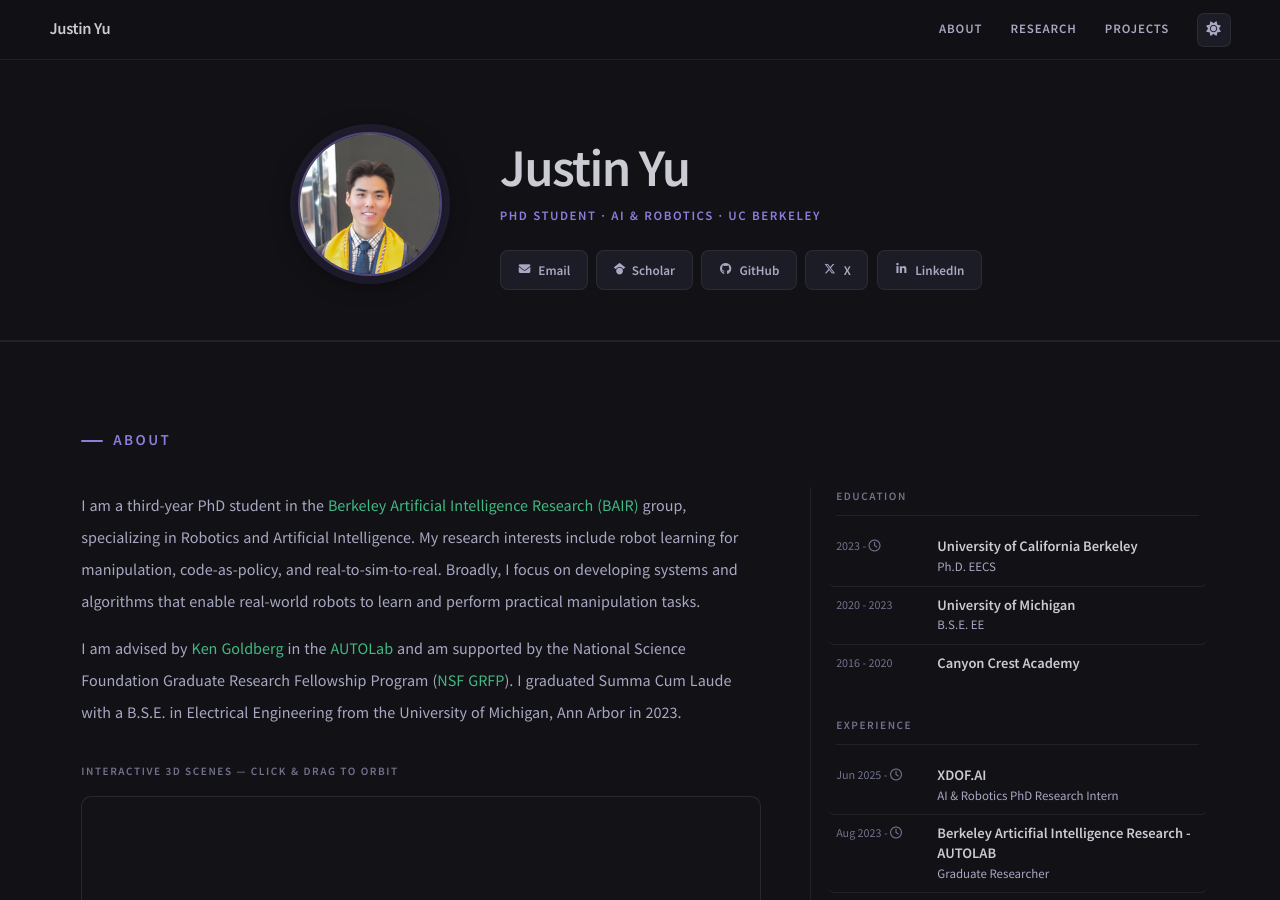
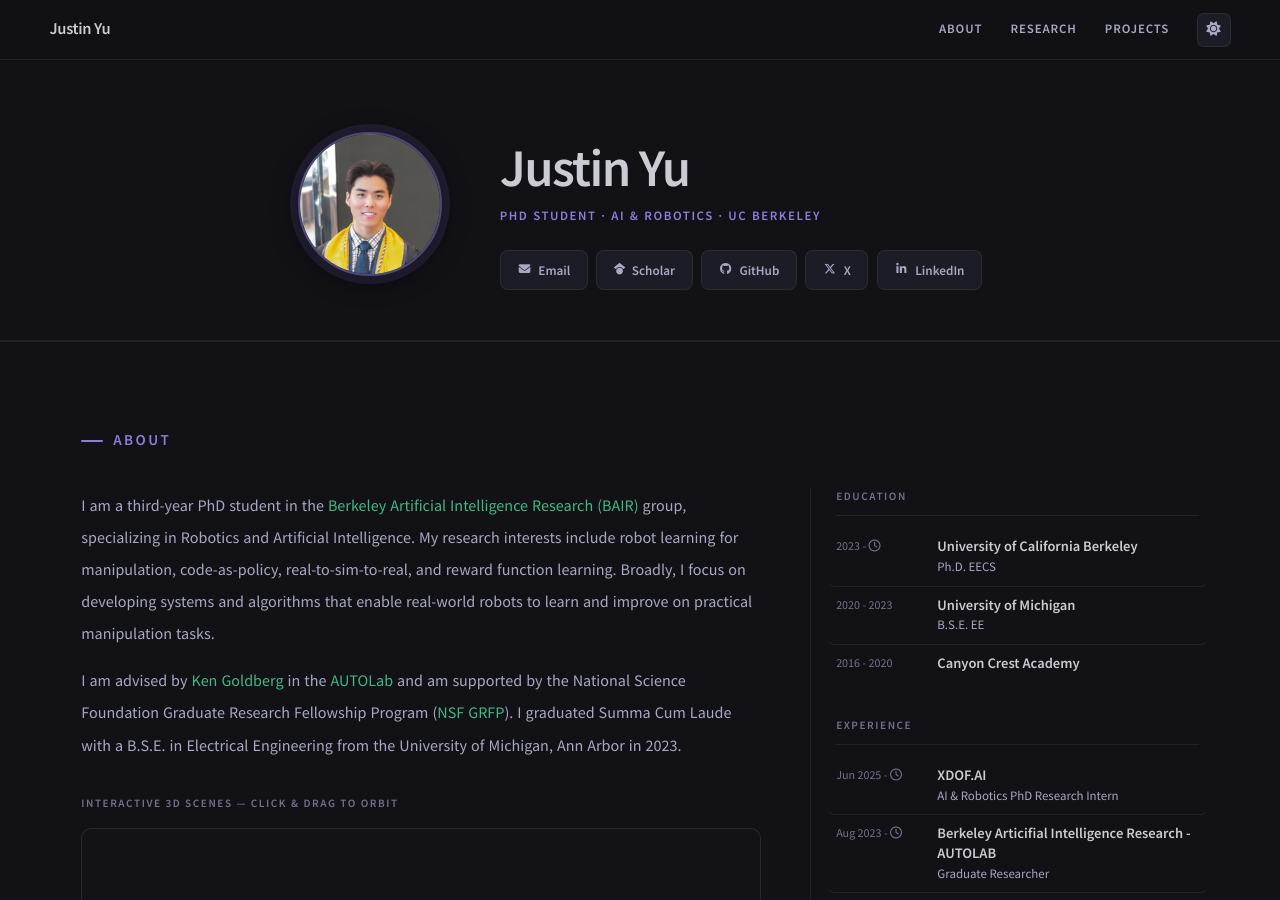
Before and after one commit to uynitsuj/uynitsuj.github.io, a Jekyll site: the page built from index.html, in a window 1280 px wide and 900 px high. Built offline with Jekyll 4.4.1, drawn with Linux system fonts in a browser that asks for light colours; nearby versions of some CDN libraries; a script that is not in the unit is left out.

Commit message:
update about

```diff
--- a/_includes/sections/about.html
+++ b/_includes/sections/about.html
@@ -4,7 +4,7 @@
     <a href="https://bair.berkeley.edu/" target="_blank">Berkeley Artificial Intelligence Research (BAIR)</a>
     group, specializing in Robotics and Artificial Intelligence. My research interests include robot learning
     for manipulation, real-to-sim-to-real, and reward function learning. Broadly, I focus on developing systems
-    and algorithms that enable real-world robots to learn and perform practical manipulation tasks.
+    and algorithms that enable real-world robots to learn and improve on practical manipulation tasks.
   </p>
   <p style="margin-top:0.9rem;">
     I am advised by <a href="https://goldberg.berkeley.edu/" target="_blank">Ken Goldberg</a> in the
--- a/_layouts/home.html
+++ b/_layouts/home.html
@@ -710,8 +710,8 @@ hr.section-rule { border: none; border-top: 1px solid var(--border); margin: 0;
               I am a third-year PhD student in the
               <a href="https://bair.berkeley.edu/" target="_blank">Berkeley Artificial Intelligence Research (BAIR)</a>
               group, specializing in Robotics and Artificial Intelligence. My research interests include robot learning
-              for manipulation, code-as-policy, and real-to-sim-to-real. Broadly, I focus on developing systems
-              and algorithms that enable real-world robots to learn and perform practical manipulation tasks.
+              for manipulation, code-as-policy, real-to-sim-to-real, and reward function learning. Broadly, I focus on developing systems
+              and algorithms that enable real-world robots to learn and improve on practical manipulation tasks.
             </p>
             <p>
               I am advised by <a href="https://goldberg.berkeley.edu/" target="_blank">Ken Goldberg</a> in the
```
